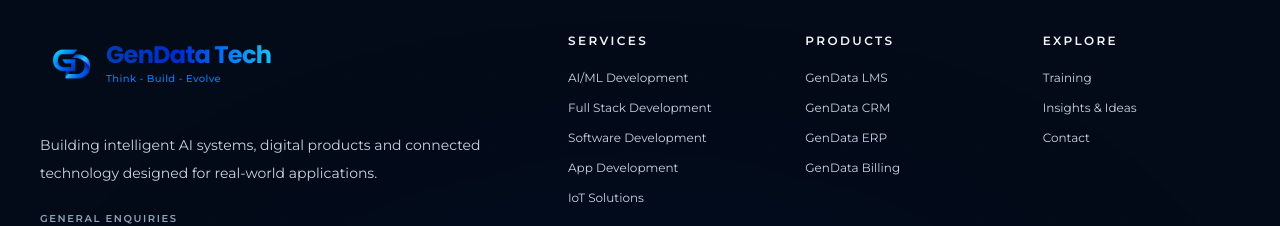
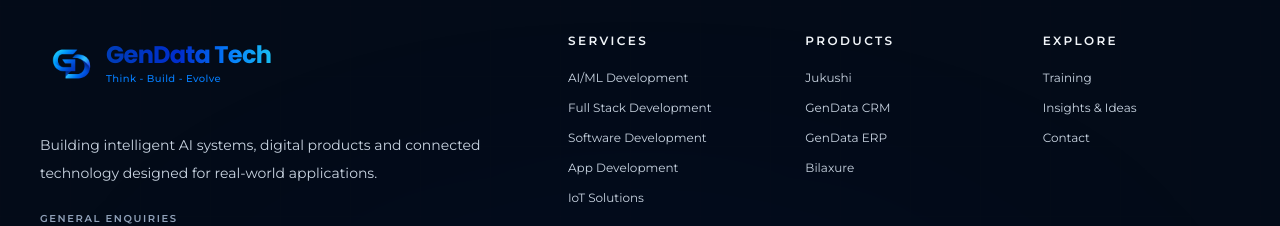
Before and after one commit to aravinthk1504/gendata-techv2, a Next.js app: page /en/contact in a window 1280 px wide. Shown: the part 3647-3873 px from the top of the page. Built offline with nearby package versions, Linux system fonts and the light colour scheme.

Commit message:
Update footer product names

```diff
--- a/src/components/layout/Footer.jsx
+++ b/src/components/layout/Footer.jsx
@@ -36,7 +36,7 @@ const getFooterLinks = (t, lang) => ({
 
   [t("footer.sections.products")]: [
     {
-      label: "GenData LMS",
+      label: "Jukushi",
       path: "/products",
     },
     {
@@ -48,7 +48,7 @@ const getFooterLinks = (t, lang) => ({
       path: "/products",
     },
     {
-      label: "GenData Billing",
+      label: "Bilaxure",
       path: "/products",
     },
   ],
```
